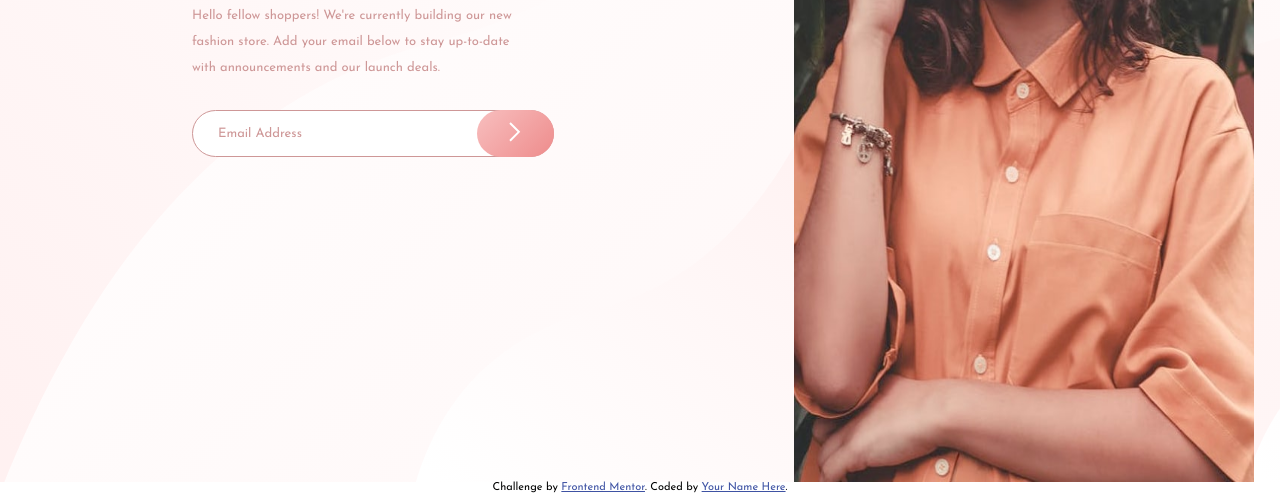
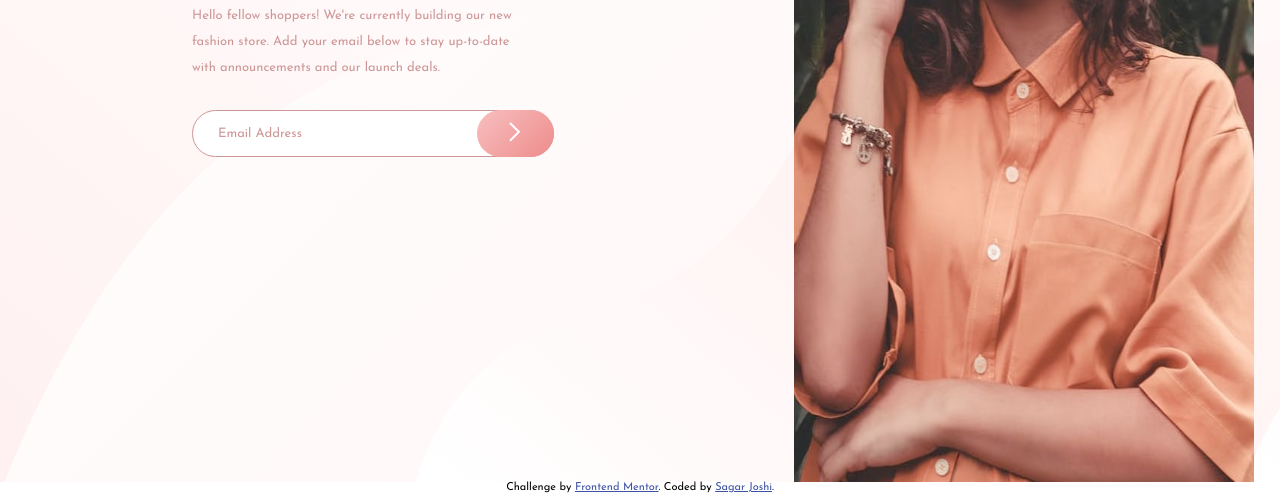
Before and after one commit to leoemn/apparel-coming, a plain HTML site: page index.html in a window 1280 px wide. Shown: the part 307-800 px from the top of the page. Drawn offline with Linux system fonts and the light colour scheme.

Commit message:
Add files via upload

```diff
--- a/index.html
+++ b/index.html
@@ -50,7 +50,7 @@
   <footer>
     <p>
       Challenge by <a href="https://www.frontendmentor.io?ref=challenge" target="_blank">Frontend Mentor</a>.
-      Coded by <a href="#">Your Name Here</a>.
+      Coded by <a href="https://github.com/leoemn">Sagar Joshi</a>.
     </p>
   </footer>
   <script src="script.js"></script>
```
